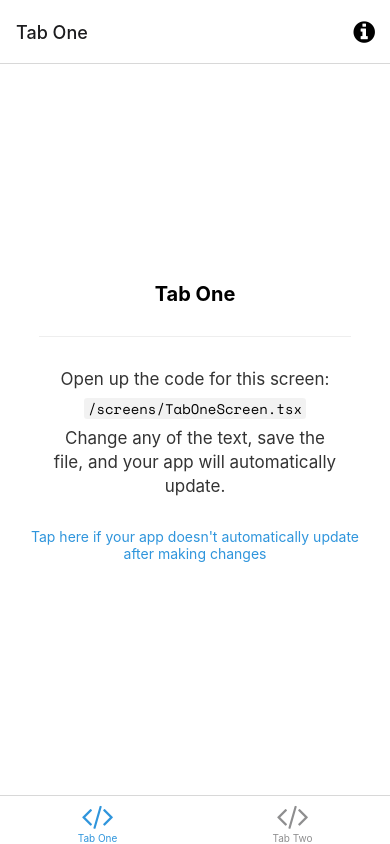
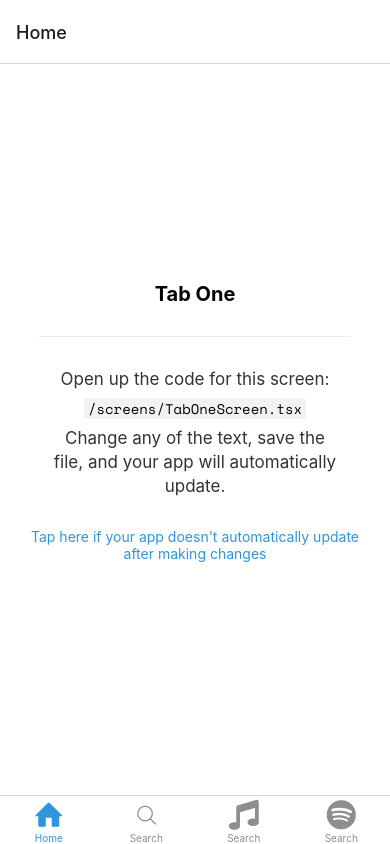
Before and after one commit to BrijenMakwana/MusicAppSpotify, a React Native app: screen /Home in a window 390 px wide. Built offline with nearby package versions, Linux system fonts and the light colour scheme; what expo-linking would draw is missing.

Commit message:
Bottom Tab Navigator

```diff
--- a/app.json
+++ b/app.json
@@ -6,7 +6,7 @@
     "orientation": "portrait",
     "icon": "./assets/images/icon.png",
     "scheme": "myapp",
-    "userInterfaceStyle": "automatic",
+    "userInterfaceStyle": "dark",
     "splash": {
       "image": "./assets/images/splash.png",
       "resizeMode": "contain",
--- a/navigation/index.tsx
+++ b/navigation/index.tsx
@@ -18,6 +18,8 @@ import TabOneScreen from '../screens/TabOneScreen';
 import TabTwoScreen from '../screens/TabTwoScreen';
 import { RootStackParamList, RootTabParamList, RootTabScreenProps } from '../types';
 import LinkingConfiguration from './LinkingConfiguration';
+
+import { Entypo,EvilIcons,FontAwesome5 } from '@expo/vector-icons';
 
 export default function Navigation({ colorScheme }: { colorScheme: ColorSchemeName }) {
   return (
@@ -63,33 +65,36 @@ function BottomTabNavigator() {
         tabBarActiveTintColor: Colors[colorScheme].tint,
       }}>
       <BottomTab.Screen
-        name="TabOne"
+        name="Home"
         component={TabOneScreen}
-        options={({ navigation }: RootTabScreenProps<'TabOne'>) => ({
-          title: 'Tab One',
-          tabBarIcon: ({ color }) => <TabBarIcon name="code" color={color} />,
-          headerRight: () => (
-            <Pressable
-              onPress={() => navigation.navigate('Modal')}
-              style={({ pressed }) => ({
-                opacity: pressed ? 0.5 : 1,
-              })}>
-              <FontAwesome
-                name="info-circle"
-                size={25}
-                color={Colors[colorScheme].text}
-                style={{ marginRight: 15 }}
-              />
-            </Pressable>
-          ),
-        })}
+        options={{
+          title: 'Home',
+          tabBarIcon: ({ color }) => <Entypo name="home" size={30} color={color} style={{ marginBottom: -3 }} />,
+
+}}
       />
       <BottomTab.Screen
-        name="TabTwo"
+        name="Search"
         component={TabTwoScreen}
         options={{
-          title: 'Tab Two',
-          tabBarIcon: ({ color }) => <TabBarIcon name="code" color={color} />,
+          title: 'Search',
+          tabBarIcon: ({ color }) => <EvilIcons name="search" size={30} color={color} style={{ marginBottom: -3 }}/>,
+        }}
+      />
+      <BottomTab.Screen
+        name="YourLibrary"
+        component={TabTwoScreen}
+        options={{
+          title: 'Search',
+          tabBarIcon: ({ color }) => <FontAwesome5 name="music" size={30} color={color} style={{ marginBottom: -3 }}/>,
+        }}
+      />
+      <BottomTab.Screen
+        name="Premium"
+        component={TabTwoScreen}
+        options={{
+          title: 'Search',
+          tabBarIcon: ({ color }) => <FontAwesome5 name="spotify" size={30} color={color} style={{ marginBottom: -3 }} />,
         }}
       />
     </BottomTab.Navigator>
--- a/screens/TabOneScreen.tsx
+++ b/screens/TabOneScreen.tsx
@@ -5,7 +5,7 @@ import EditScreenInfo from '../components/EditScreenInfo';
 import { Text, View } from '../components/Themed';
 import { RootTabScreenProps } from '../types';
 
-export default function TabOneScreen({ navigation }: RootTabScreenProps<'TabOne'>) {
+export default function TabOneScreen() {
   return (
     <View style={styles.container}>
       <Text style={styles.title}>Tab One</Text>
--- a/types.tsx
+++ b/types.tsx
@@ -27,6 +27,10 @@ export type RootStackScreenProps<Screen extends keyof RootStackParamList> = Nati
 export type RootTabParamList = {
   TabOne: undefined;
   TabTwo: undefined;
+  Home: undefined;
+  Search: undefined;
+  YourLibrary: undefined
+  Premium: undefined;
 };
 
 export type RootTabScreenProps<Screen extends keyof RootTabParamList> = CompositeScreenProps<
```
